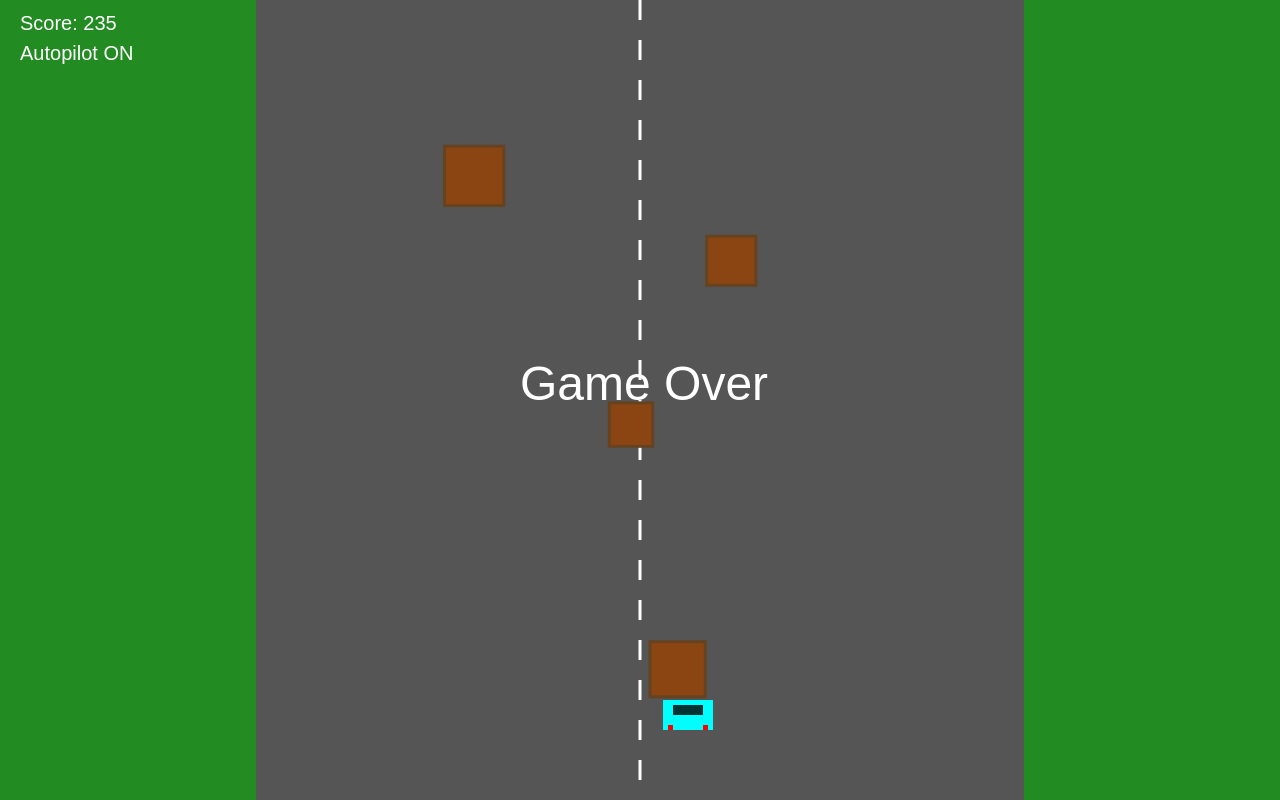
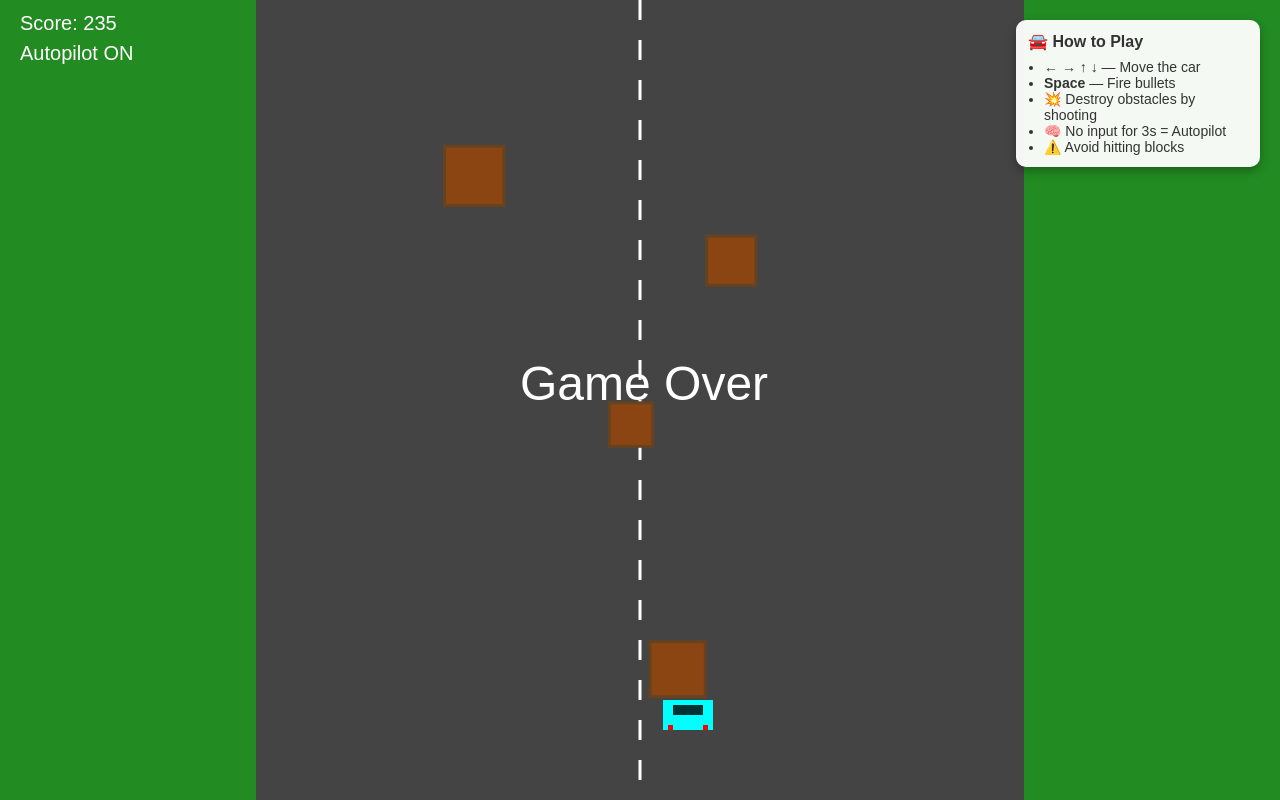
Before and after one commit to sivadeepN/ai-car-game, a plain HTML site: page index.html in a window 1280 px wide. Drawn offline with Linux system fonts and the light colour scheme.

Commit message:
add instructions

```diff
--- a/index.html
+++ b/index.html
@@ -2,20 +2,55 @@
 <html lang="en">
 <head>
   <meta charset="UTF-8" />
-  <title>Flying Car Game with Autopilot</title>
+  <title>Flying Car Game</title>
   <style>
     body {
       margin: 0;
       overflow: hidden;
       background: #000;
+      font-family: sans-serif;
     }
     canvas {
       display: block;
+    }
+    #instructions {
+      position: absolute;
+      top: 20px;
+      right: 20px;
+      width: 220px;
+      background: rgba(255, 255, 255, 0.95);
+      padding: 12px;
+      border-radius: 10px;
+      font-size: 14px;
+      color: #333;
+      z-index: 10;
+      box-shadow: 0 4px 10px rgba(0,0,0,0.3);
+    }
+    #instructions h3 {
+      margin: 0 0 8px 0;
+      font-size: 16px;
+    }
+    #instructions ul {
+      margin: 0;
+      padding-left: 16px;
     }
   </style>
 </head>
 <body>
 <canvas id="gameCanvas"></canvas>
+
+<!-- 🧠 Instructions Box -->
+<div id="instructions">
+  <h3>🚘 How to Play</h3>
+  <ul>
+    <li><b>← → ↑ ↓</b> — Move the car</li>
+    <li><b>Space</b> — Fire bullets</li>
+    <li>💥 Destroy obstacles by shooting</li>
+    <li>🧠 No input for 3s = Autopilot</li>
+    <li>⚠️ Avoid hitting blocks</li>
+  </ul>
+</div>
+
 <script>
 const canvas = document.getElementById("gameCanvas");
 const ctx = canvas.getContext("2d");
@@ -39,11 +74,11 @@ let lastInputTime = Date.now();
 let autopilot = false;
 
 function drawBackground() {
-  ctx.fillStyle = "#228B22";
+  ctx.fillStyle = "#228B22"; // Green sides
   ctx.fillRect(0, 0, canvas.width * 0.2, canvas.height);
   ctx.fillRect(canvas.width * 0.8, 0, canvas.width * 0.2, canvas.height);
 
-  ctx.fillStyle = "#555";
+  ctx.fillStyle = "#444"; // Road
   ctx.fillRect(canvas.width * 0.2, 0, canvas.width * 0.6, canvas.height);
 
   ctx.strokeStyle = "#fff";
@@ -166,7 +201,6 @@ function runAutopilot() {
     } else if (center < target.x) {
       car.x += car.speed;
     } else {
-      // Try left or right randomly
       if (Math.random() > 0.5 && car.x > canvas.width * 0.2) car.x -= car.speed;
       else if (car.x + car.width < canvas.width * 0.8) car.x += car.speed;
     }
```
